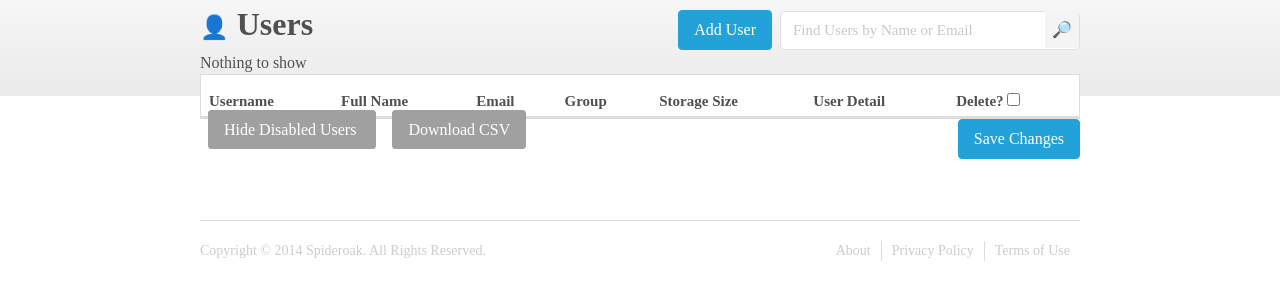
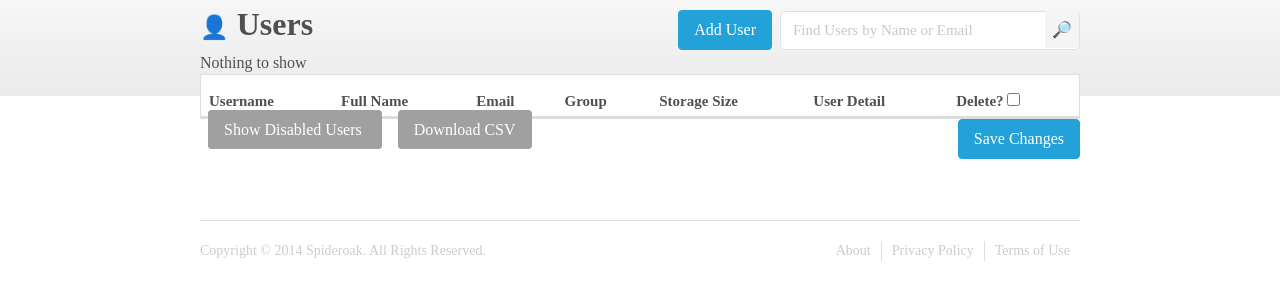
Before and after one commit to SpiderOak/netkes, a Django app: template django/apps/blue_management/blue_mgnt/templates/index.html in a window 1280 px wide. Shown: the part 206-506 px from the top of the page. Run offline with Django 3.2, Linux system fonts and the light colour scheme; the template is opened without the code that fills it, so the values that code supplies are empty; style sheets or scripts are compiled from the project's sources; some web fonts are replaced.

Commit message:
Reversed disabled message in /users/. Added shield to share_detail radio

```diff
--- a/django/apps/blue_management/blue_mgnt/static/js/console.js
+++ b/django/apps/blue_management/blue_mgnt/static/js/console.js
@@ -92,7 +92,7 @@ $(function() {
     //Loading shield for submit buttons
     $('.shield').hide();
 
-    $('input[type=submit]').click(function(e) {
+    $('input[type=submit], body.shares_detail input[type=radio]').click(function(e) {
         e.preventDefault();
         $('body').css({
             'position' : 'relative',
@@ -110,8 +110,8 @@ $(function() {
         if ($('.modal-wrapper').is(':visible')) {
             $('.modal-wrapper').hide();
         }
+
     });
-
 
     // Adjust table widths
 /*    $('td').each(function(){
--- a/django/apps/blue_management/blue_mgnt/templates/index.html
+++ b/django/apps/blue_management/blue_mgnt/templates/index.html
@@ -119,7 +119,7 @@
 	</div>
 	<div class="lhs">
         <a href="{% url 'blue_mgnt:users' %}?show_disabled={{ show_disabled|yesno:"0,1" }}&search={{ search }}#user_table" class="button button-muted">
-            {{ show_disabled|yesno:"Show,Hide" }} Disabled Users
+            {{ show_disabled|yesno:"Hide,Show" }} Disabled Users
         </a>
         <a href="{% url 'blue_mgnt:users_csv_download' %}" class="button button-muted">Download CSV</a>
 	</div>
```
